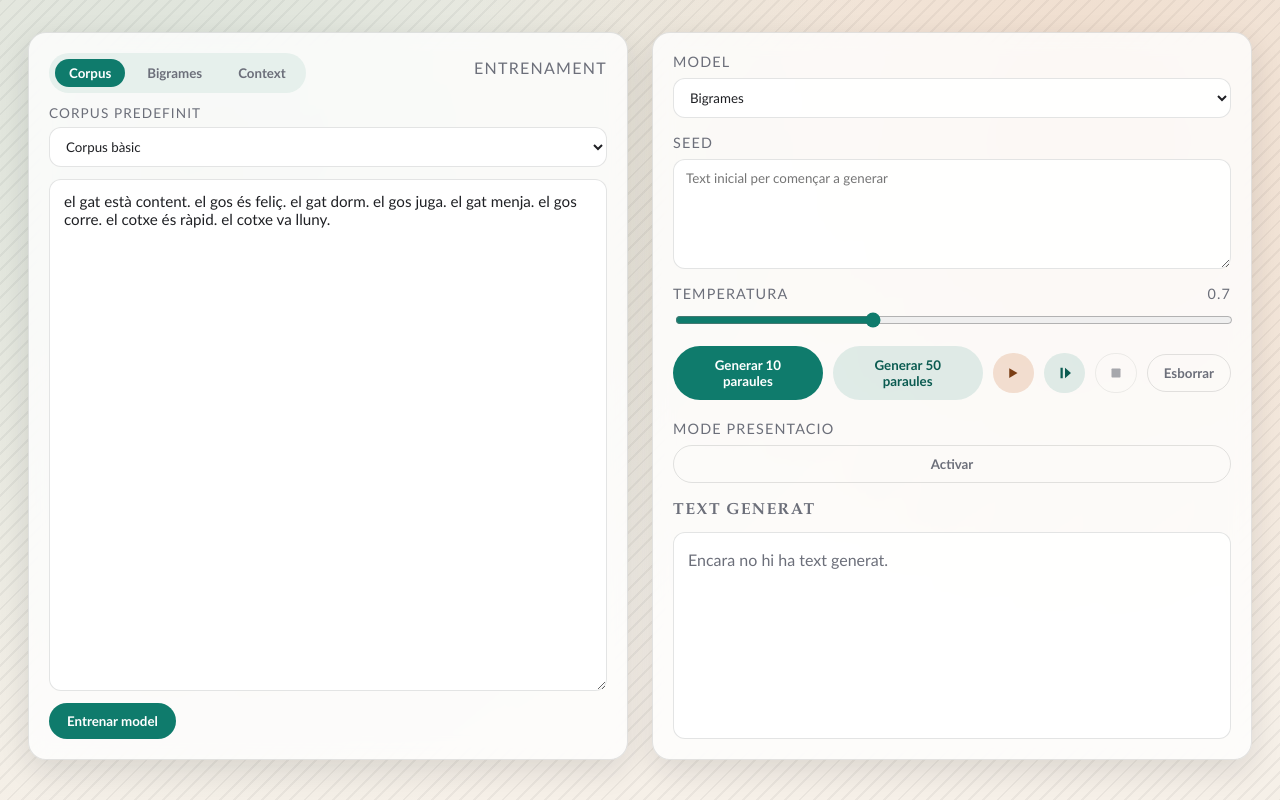
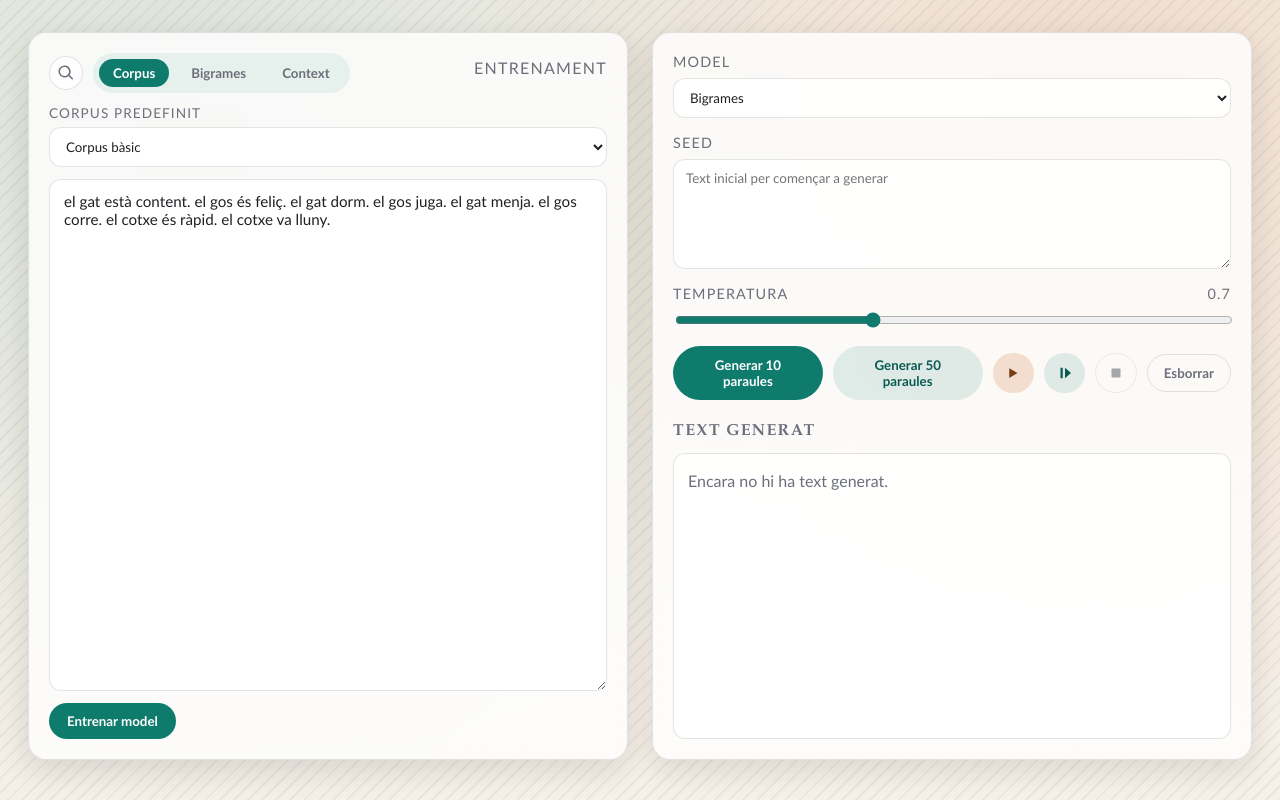
Before and after one commit to drpicox/next-word-generator, a React (Vite) app: page / in a window 1280 px wide. Built offline with nearby package versions, Linux system fonts and the light colour scheme.

Commit message:
Move presentation toggle to header

```diff
--- a/src/App.module.css
+++ b/src/App.module.css
@@ -59,6 +59,31 @@
   margin-bottom: 12px;
 }
 
+.panelHeaderControls {
+  display: flex;
+  align-items: center;
+  gap: 10px;
+}
+
+.presentationToggle {
+  width: 34px;
+  height: 34px;
+  border-radius: 999px;
+  border: 1px solid var(--panel-border);
+  background: rgba(255, 255, 255, 0.7);
+  color: var(--muted);
+  display: inline-flex;
+  align-items: center;
+  justify-content: center;
+  cursor: pointer;
+}
+
+.presentationToggleActive {
+  background: var(--accent);
+  color: white;
+  border-color: transparent;
+}
+
 .panelBody {
   display: flex;
   flex-direction: column;
--- a/src/App.tsx
+++ b/src/App.tsx
@@ -859,6 +859,19 @@ function App() {
       <div className={styles.layout}>
         <section className={styles.panel}>
           <div className={styles.panelHeader}>
+            <div className={styles.panelHeaderControls}>
+              <button
+                className={`${styles.presentationToggle} ${isPresentationMode ? styles.presentationToggleActive : ''}`}
+                type="button"
+                aria-label="Mode presentacio"
+                aria-pressed={isPresentationMode}
+                title="Mode presentacio"
+                onClick={() => setIsPresentationMode((prev) => !prev)}
+              >
+                <svg width="18" height="18" viewBox="0 0 24 24" aria-hidden="true" fill="currentColor">
+                  <path d="M10 4a6 6 0 1 1 0 12 6 6 0 0 1 0-12zm0-2a8 8 0 1 0 5.32 14.02l4.33 4.33a1 1 0 0 0 1.42-1.42l-4.33-4.33A8 8 0 0 0 10 2z" />
+                </svg>
+              </button>
               <div className={styles.tabs}>
                 <button
                   className={`${styles.tabButton} ${activeTab === 'corpus' ? styles.tabButtonActive : ''}`}
@@ -885,6 +898,7 @@ function App() {
                 >
                   Context
                 </button>
+              </div>
             </div>
             <span className={styles.sectionTitle}>Entrenament</span>
           </div>
@@ -944,7 +958,6 @@ function App() {
             seedText={seedText}
             temperature={temperature}
             isAnimating={isAnimating}
-            isPresentationMode={isPresentationMode}
             onModelChange={setModelType}
             onSeedChange={handleSeedChange}
             onTemperatureChange={setTemperature}
@@ -954,7 +967,6 @@ function App() {
             onStep={generateOne}
             onStop={stopAnimation}
             onClear={clearAll}
-            onTogglePresentation={() => setIsPresentationMode((prev) => !prev)}
           />
 
           <div className={styles.generatedSection}>
--- a/src/components/GeneratorControls.module.css
+++ b/src/components/GeneratorControls.module.css
@@ -77,12 +77,6 @@
   color: white;
 }
 
-.buttonActive {
-  background: var(--accent);
-  color: white;
-  border-color: transparent;
-}
-
 .buttonWarm {
   background: rgba(199, 107, 46, 0.2);
   color: #7a3e15;
--- a/src/components/GeneratorControls.tsx
+++ b/src/components/GeneratorControls.tsx
@@ -5,7 +5,6 @@ type GeneratorControlsProps = {
   seedText: string
   temperature: number
   isAnimating: boolean
-  isPresentationMode: boolean
   onModelChange: (value: string) => void
   onSeedChange: (value: string) => void
   onTemperatureChange: (value: number) => void
@@ -15,7 +14,6 @@ type GeneratorControlsProps = {
   onStep: () => void
   onStop: () => void
   onClear: () => void
-  onTogglePresentation: () => void
 }
 
 export function GeneratorControls({
@@ -23,7 +21,6 @@ export function GeneratorControls({
   seedText,
   temperature,
   isAnimating,
-  isPresentationMode,
   onModelChange,
   onSeedChange,
   onTemperatureChange,
@@ -33,7 +30,6 @@ export function GeneratorControls({
   onStep,
   onStop,
   onClear,
-  onTogglePresentation,
 }: GeneratorControlsProps) {
   return (
     <div className={styles.container}>
@@ -129,19 +125,6 @@ export function GeneratorControls({
           Esborrar
         </button>
       </div>
-
-      <div className={styles.field}>
-        <div className={styles.labelRow}>
-          <span>Mode presentacio</span>
-        </div>
-        <button
-          className={`${styles.button} ${styles.buttonGhost} ${isPresentationMode ? styles.buttonActive : ''}`}
-          type="button"
-          onClick={onTogglePresentation}
-        >
-          {isPresentationMode ? 'Desactivar' : 'Activar'}
-        </button>
-      </div>
     </div>
   )
 }
```
Lines whose indentation alone changed are shown as unchanged.
